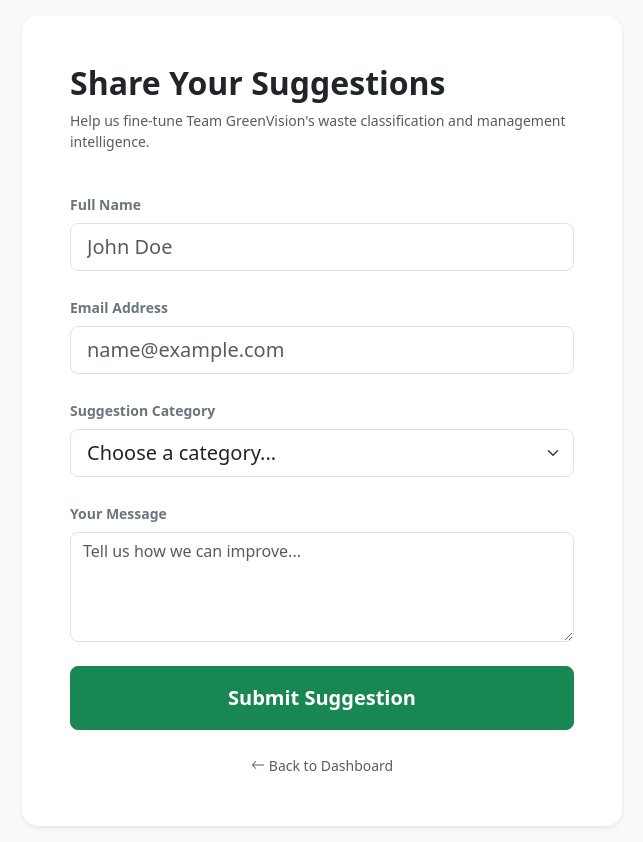
After one commit to Mallika225-28/GreenVision, a Flask app: template templates/suggestion.html in a window 1280 px wide. The commit adds this page. Shown: the whole page, without its empty margins (318-961 px from the left). Run offline with Flask 3, Linux system fonts and the light colour scheme; the template is opened without the code that fills it, so the values that code supplies are empty.

Commit message:
upload suggestion page

```diff
--- a/app.py
+++ b/app.py
@@ -1,4 +1,4 @@
-from flask import Flask, render_template, request, url_for
+from flask import Flask,redirect, render_template, request, url_for
 import tensorflow as tf
 import numpy as np
 from PIL import Image
@@ -214,6 +214,22 @@ def predict():
             filename=bin_image
         )
     )
+@app.route("/suggestions", methods=["GET", "POST"])
+def suggestions():
+    if request.method == "POST":
+        # Extract data from the HTML form 'name' attributes
+        name = request.form.get("name")
+        email = request.form.get("email")
+        category = request.form.get("category")
+        message = request.form.get("message")
 
+        # Log it directly to your running terminal window
+        print(
+            f"--- NEW SUGGESTION ---\nName: {name}\nEmail: {email}\nCategory: {category}\nMessage: {message}"
+        )
+
+        return redirect(url_for("suggestions"))
+
+    return render_template("suggestions.html")
 if __name__ == "__main__":
     app.run(debug=True)
--- a/templates/classifier.html
+++ b/templates/classifier.html
@@ -25,7 +25,7 @@
                     <li class="nav-item"><a class="nav-link text-white fw-bold" href="/">Home</a></li>
                     <li class="nav-item"><a class="nav-link text-white fw-bold" href="/#our_team">About Us</a></li>
                     <li class="nav-item"><a class="nav-link text-white fw-bold active-link" href="/classifier">Garbage Classifier</a></li>
-                    <li class="nav-item"><a class="nav-link text-white fw-bold" href="#">Suggestions</a></li>
+                    <li class="nav-item"><a class="nav-link text-white fw-bold" href="{{ url_for('suggestions') }}">Suggestions</a></li>
                 </ul>
             </div>
         </div>
--- /dev/null
+++ b/templates/suggestion.html
@@ -0,0 +1,74 @@
+<!DOCTYPE html>
+<html lang="en">
+<head>
+    <meta charset="UTF-8">
+    <meta name="viewport" content="width=device-width, initial-scale=1.0">
+    <title>GreenVision - Suggestions</title>
+    <!-- <link href="https://cdn.jsdelivr.net/npm/bootstrap@5.3.2/dist/dist/css/bootstrap.min.css" rel="stylesheet"> -->
+    <link href="https://fonts.googleapis.com/css2?family=Plus+Jakarta+Sans:wght@400;500;600;700&display=swap" rel="stylesheet">
+        <link href="https://cdn.jsdelivr.net/npm/bootstrap@5.3.3/dist/css/bootstrap.min.css" rel="stylesheet">
+
+
+</head>
+<body>
+
+<body class="bg-light min-vh-100 d-flex align-items-center justify-content-center p-3">
+
+<div class="w-100" style="max-width: 600px;">
+
+    <div class="card border-0 shadow-sm p-4 p-md-5 rounded-4 bg-white">
+
+        <div class="mb-4">
+            <!-- <span class="badge bg-success-subtle text-success mb-2 px-3 py-2 rounded-pill fw-semibold">Feedback Loop</span> -->
+            <h2 class="fw-bold tracking-tight mb-2">Share Your Suggestions</h2>
+            <p class="text-muted small">Help us fine-tune Team GreenVision's waste classification and management intelligence.</p>
+        </div>
+
+        <form action="/suggestions" method="POST">
+
+            <div class="mb-4">
+                <label for="name" class="form-label fw-semibold text-secondary small">Full Name</label>
+                <input type="text" class="form-control form-control-lg w-100 rounded-3" id="name" name="name" placeholder="John Doe" required>
+            </div>
+
+            <div class="mb-4">
+                <label for="email" class="form-label fw-semibold text-secondary small">Email Address</label>
+                <input type="email" class="form-control form-control-lg w-100 rounded-3" id="email" name="email" placeholder="name@example.com" required>
+            </div>
+
+            <div class="mb-4">
+                <label for="category" class="form-label fw-semibold text-secondary small">Suggestion Category</label>
+                <select class="form-select form-select-lg w-100 rounded-3" id="category" name="category" required>
+                    <option value="" disabled selected>Choose a category...</option>
+                    <option value="Model Accuracy">Model/Classification Accuracy</option>
+                    <option value="UI Improvement">App Design & Layout</option>
+                    <option value="New Feature">Requested Feature</option>
+                    <option value="Other">Other</option>
+                </select>
+            </div>
+
+            <div class="mb-4">
+                <label for="message" class="form-label fw-semibold text-secondary small">Your Message</label>
+                <textarea class="form-control w-100 rounded-3" id="message" name="message" rows="4" placeholder="Tell us how we can improve..." required></textarea>
+            </div>
+
+            <div class="mb-4">
+                <button type="submit" class="btn btn-success btn-lg w-100 fw-bold rounded-3 py-3">Submit Suggestion</button>
+            </div>
+
+            <div class="text-center">
+                <a href="/" class="text-decoration-none text-muted small d-inline-flex align-items-center gap-1">
+                    <svg xmlns="http://www.w3.org/2000/svg" width="14" height="14" fill="currentColor" class="bi bi-arrow-left" viewBox="0 0 16 16">
+                        <path fill-rule="evenodd" d="M15 8a.5.5 0 0 0-.5-.5H2.707l3.147-3.146a.5.5 0 1 0-.708-.708l-4 4a.5.5 0 0 0 0 .708l4 4a.5.5 0 0 0 .708-.708L2.707 8.5H14.5A.5.5 0 0 0 15 8z"/>
+                    </svg>
+                    Back to Dashboard
+                </a>
+            </div>
+
+        </form>
+    </div>
+</div>
+    <script src="https://cdn.jsdelivr.net/npm/bootstrap@5.3.3/dist/js/bootstrap.bundle.min.js"></script>
+
+</body>
+</html>
```
Also changed, not shown: static/css/style.css (+12 -0 lines), templates/index.html (+7 -6 lines).
